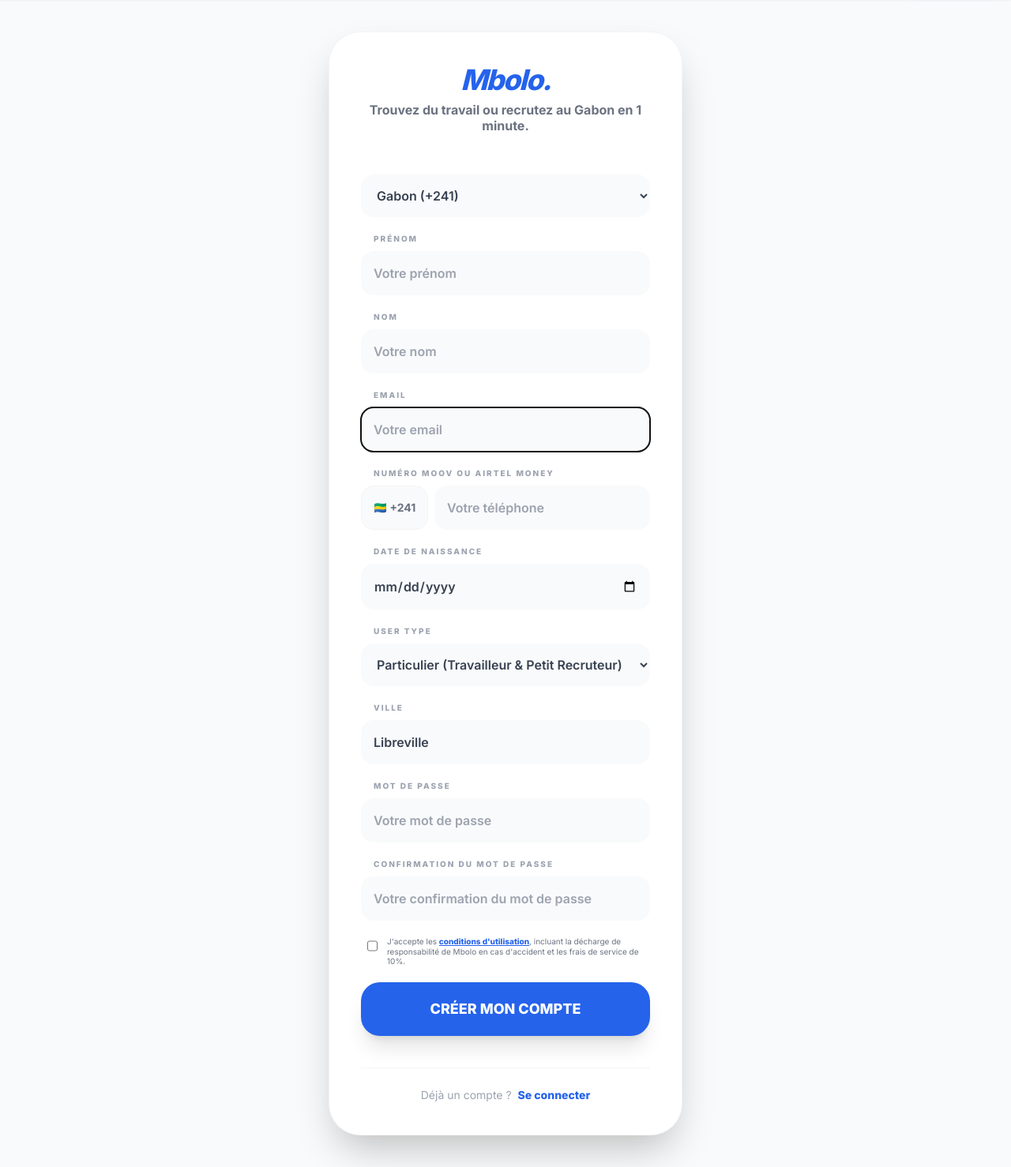
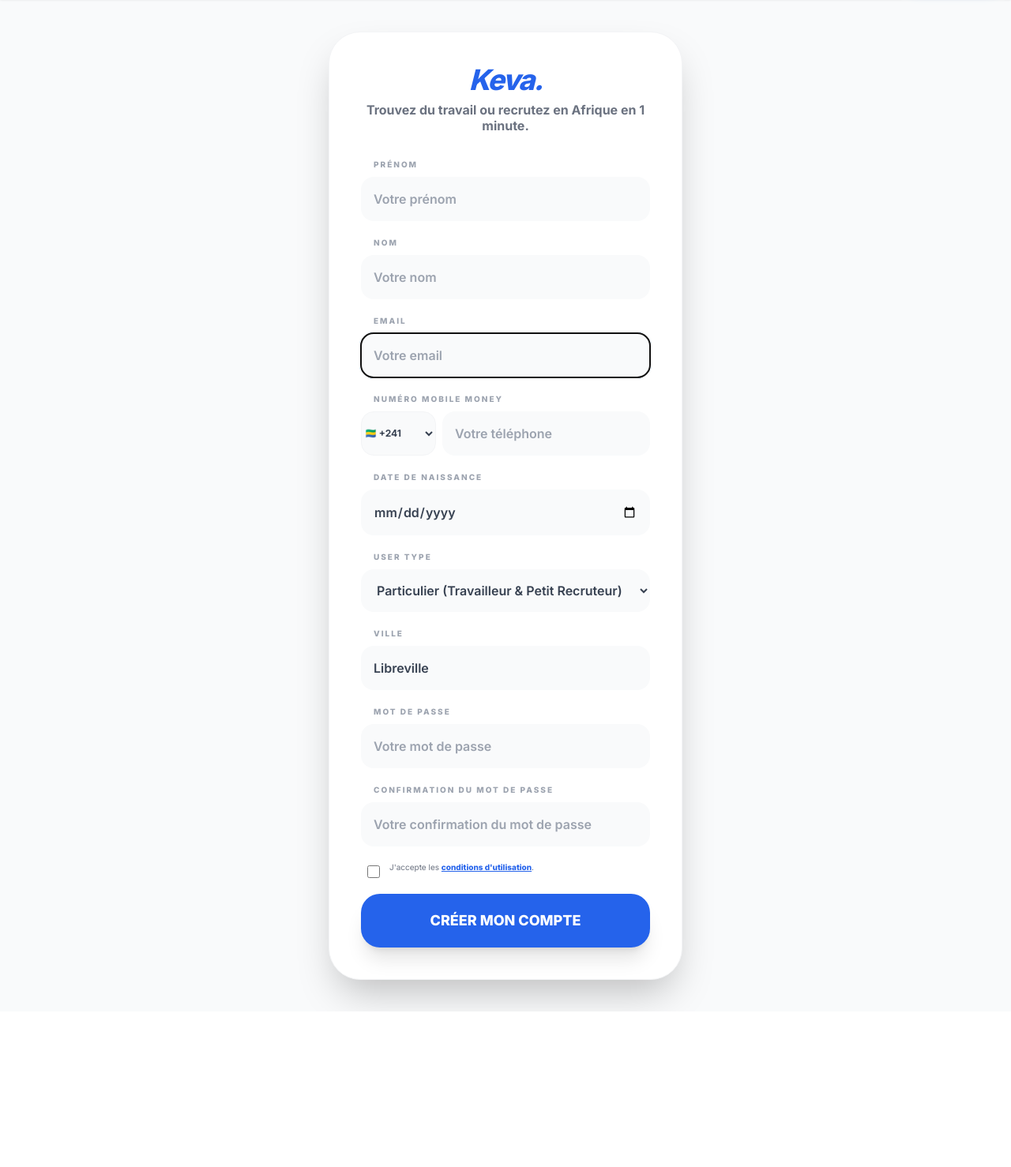
Before and after one commit to Norielyne/mbolointerim, a Django app: page /inscription/ in a window 1280 px wide. Shown: the part 73-1551 px from the top of the page at 79% size. After the commit the page ends 1354 px from the top, so only its background shows below. Run offline with Django 5.2, Linux system fonts and the light colour scheme; some libraries are stand-ins or nearby versions.

Commit message:
Add files via upload

```diff
--- a/templates/registration/signup.html
+++ b/templates/registration/signup.html
@@ -4,9 +4,9 @@
 <div class="max-w-md mx-auto my-10 p-6 lg:p-10 bg-white rounded-[2.5rem] shadow-2xl border border-gray-100">
 
     <div class="text-center mb-8">
-        <h1 class="text-4xl font-black text-blue-600 italic tracking-tighter">Mbolo.</h1>
+        <h1 class="text-4xl font-black text-blue-600 italic tracking-tighter">Keva.</h1>
         <p class="text-gray-500 font-bold mt-2 leading-tight">
-            Trouvez du travail ou recrutez au Gabon en 1 minute.
+            Trouvez du travail ou recrutez en Afrique en 1 minute.
         </p>
     </div>
 
@@ -19,9 +19,6 @@
                         <li>{{ field.label }}: {{ error }}</li>
                     {% endfor %}
                 {% endfor %}
-                {% for error in form.non_field_errors %}
-                    <li>{{ error }}</li>
-                {% endfor %}
             </ul>
         </div>
     {% endif %}
@@ -29,21 +26,25 @@
     <form method="post" id="signup-form" class="space-y-5">
         {% csrf_token %}
 
-        {{ form.indicatif_pays }}
+        <!-- CORRECTION : On utilise un input hidden au lieu de {{ form.indicatif_pays }} -->
+        <input type="hidden" name="indicatif_pays" id="hidden_indicatif" value="+241">
 
         {% for field in form %}
+            <!-- On ignore l'indicatif et les CGU dans la boucle automatique -->
             {% if field.name == 'indicatif_pays' or field.name == 'accept_cgu' %}
-                {# On gère ces champs séparément plus bas #}
 
             {% elif field.name == 'phone' %}
                 <div class="relative">
                     <label class="block text-[10px] font-black uppercase tracking-[0.2em] text-gray-400 mb-2 ml-4">
-                        Numéro Moov ou Airtel Money
+                        Numéro Mobile Money
                     </label>
                     <div class="flex gap-2">
-                        <div class="w-[85px] h-[56px] bg-gray-50 rounded-2xl flex items-center justify-center font-bold text-gray-500 text-sm border border-gray-100">
-                            🇬🇦 +241
-                        </div>
+                        <select id="country-selector" class="w-[95px] h-[56px] bg-gray-50 rounded-2xl flex items-center justify-center font-bold text-gray-700 text-xs border border-gray-100 outline-none focus:ring-2 focus:ring-blue-500">
+                            <option value="+241" selected>🇬🇦 +241</option>
+                            <option value="+224">🇬🇳 +224</option>
+                            <option value="+225">🇨🇮 +225</option>
+                            <option value="+221">🇸🇳 +221</option>
+                        </select>
                         <div class="flex-1">
                             {{ field }}
                         </div>
@@ -51,20 +52,13 @@
                     <div id="operator-badge" class="mt-2 ml-4 hidden">
                         <span id="operator-name" class="text-[9px] font-black px-2 py-1 rounded-md uppercase"></span>
                     </div>
-                    {% if field.errors %}
-                        <p class="text-red-500 text-[10px] mt-1 ml-4 font-bold">{{ field.errors.0 }}</p>
-                    {% endif %}
                 </div>
-
             {% else %}
                 <div class="relative">
                     <label class="block text-[10px] font-black uppercase tracking-[0.2em] text-gray-400 mb-2 ml-4">
                         {{ field.label }}
                     </label>
                     {{ field }}
-                    {% if field.errors %}
-                        <p class="text-red-500 text-[10px] mt-1 ml-4 font-bold">⚠️ {{ field.errors.0 }}</p>
-                    {% endif %}
                 </div>
             {% endif %}
         {% endfor %}
@@ -72,8 +66,7 @@
         <div class="flex items-start gap-3 px-2 mb-6 mt-4">
             {{ form.accept_cgu }}
             <label for="id_accept_cgu" class="text-[10px] text-gray-500 font-medium leading-tight cursor-pointer">
-                J'accepte les <a href="{% url 'cgu' %}" target="_blank" class="text-blue-600 font-black underline">conditions d'utilisation</a>,
-                incluant la décharge de responsabilité de Mbolo en cas d'accident et les frais de service de 10%.
+                J'accepte les <a href="{% url 'cgu' %}" target="_blank" class="text-blue-600 font-black underline">conditions d'utilisation</a>.
             </label>
         </div>
 
@@ -81,35 +74,48 @@
             CRÉER MON COMPTE
         </button>
     </form>
-
-    <div class="mt-10 pt-6 border-t border-gray-100 text-center">
-        <p class="text-sm text-gray-400 font-medium">
-            Déjà un compte ?
-            <a href="{% url 'login' %}" class="text-blue-600 font-black hover:underline ml-1">Se connecter</a>
-        </p>
-    </div>
 </div>
 
 <script>
     const phoneInput = document.querySelector('input[name="phone"]');
+    const countrySelector = document.getElementById('country-selector');
+    const hiddenInput = document.getElementById('hidden_indicatif'); // On cible l'input hidden
     const badge = document.getElementById('operator-badge');
     const name = document.getElementById('operator-name');
 
-    if (phoneInput) {
-        phoneInput.addEventListener('input', (e) => {
-            const val = e.target.value;
-            badge.classList.remove('hidden');
+    // Mise à jour de l'input caché quand on change de pays
+    countrySelector.addEventListener('change', (e) => {
+        hiddenInput.value = e.target.value;
+        updateOperator(phoneInput.value);
+    });
 
-            if (val.startsWith('074') || val.startsWith('076') || val.startsWith('077') || val.startsWith('74') || val.startsWith('76') || val.startsWith('77')) {
+    function updateOperator(val) {
+        const indicatif = countrySelector.value;
+        badge.classList.remove('hidden');
+
+        if (indicatif === '+241') {
+            if (/^(074|076|077|74|76|77)/.test(val)) {
                 name.innerText = '✨ Airtel Money';
                 name.className = 'text-[9px] font-black px-2 py-1 rounded-md uppercase bg-red-100 text-red-600';
-            } else if (val.startsWith('062') || val.startsWith('065') || val.startsWith('066') || val.startsWith('62') || val.startsWith('65') || val.startsWith('66')) {
+            } else if (/^(062|065|066|62|65|66)/.test(val)) {
                 name.innerText = '✨ Moov Money';
                 name.className = 'text-[9px] font-black px-2 py-1 rounded-md uppercase bg-yellow-100 text-yellow-700';
-            } else {
-                badge.classList.add('hidden');
-            }
-        });
+            } else { badge.classList.add('hidden'); }
+        }
+        else if (indicatif === '+224') {
+            if (/^(62|61|60)/.test(val)) {
+                name.innerText = '✨ Orange Money';
+                name.className = 'text-[9px] font-black px-2 py-1 rounded-md uppercase bg-orange-100 text-orange-600';
+            } else if (/^(66|65)/.test(val)) {
+                name.innerText = '✨ MTN MoMo';
+                name.className = 'text-[9px] font-black px-2 py-1 rounded-md uppercase bg-yellow-100 text-yellow-600';
+            } else { badge.classList.add('hidden'); }
+        }
+        else { badge.classList.add('hidden'); }
+    }
+
+    if (phoneInput) {
+        phoneInput.addEventListener('input', (e) => updateOperator(e.target.value));
     }
 </script>
 {% endblock %}
```
Also changed, not shown: templates/registration/chat.html (line endings or trailing spaces), templates/registration/login.html (line endings or trailing spaces), templates/registration/password_reset.html (line endings or trailing spaces), templates/registration/password_reset_complete.html (line endings or trailing spaces), templates/registration/password_reset_confirm.html (line endings or trailing spaces), templates/registration/password_reset_done.html (line endings or trailing spaces).
